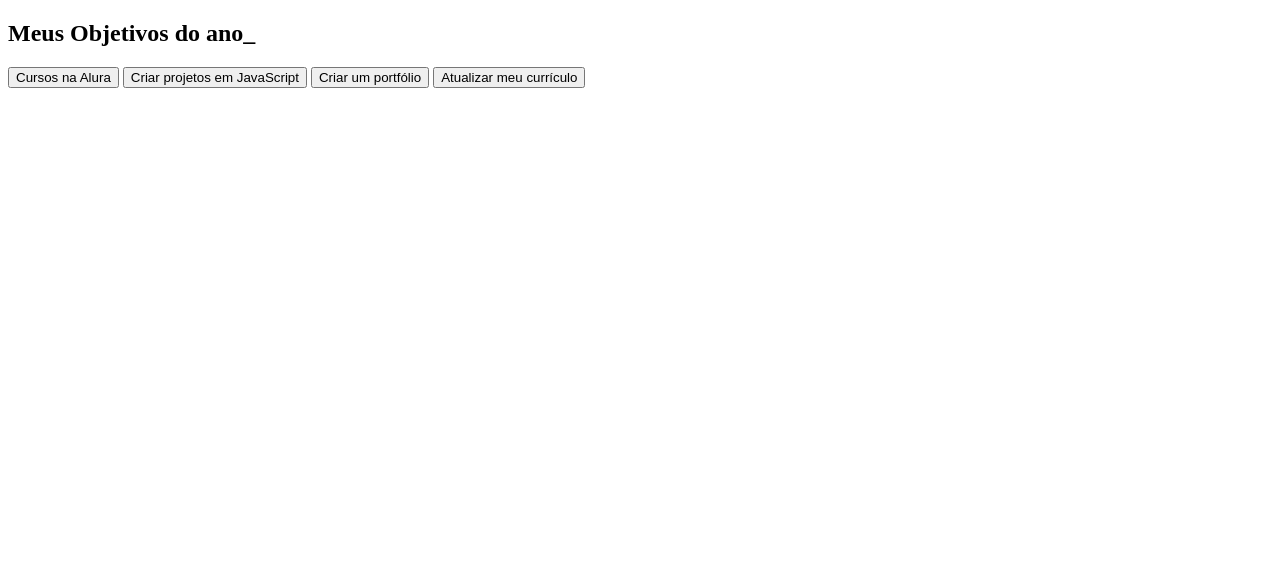
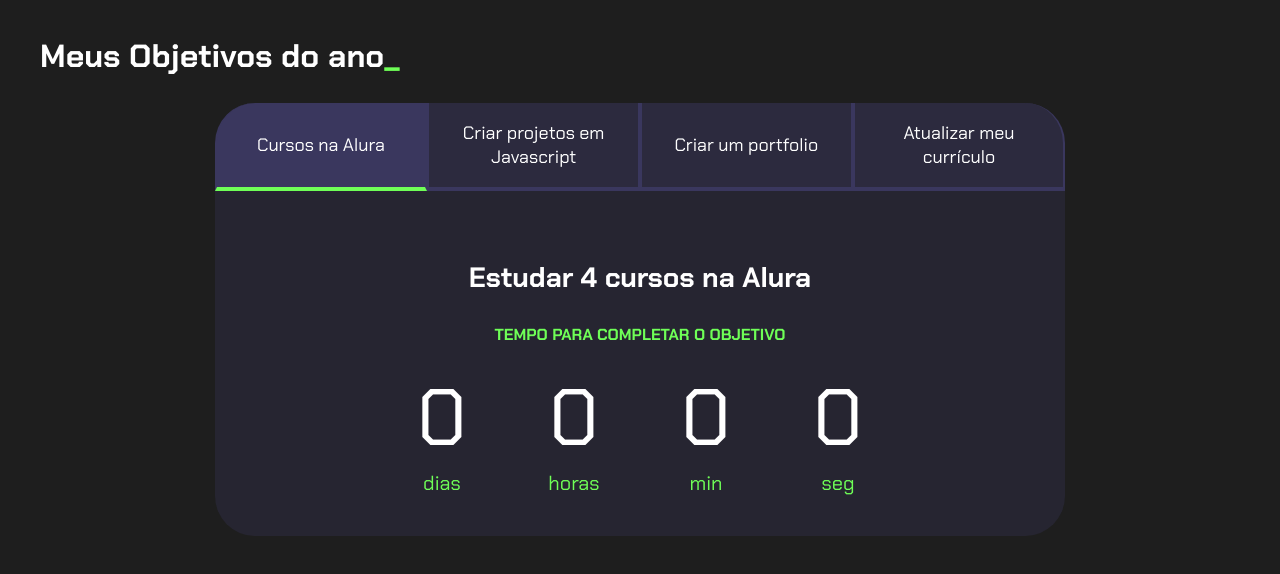
Before and after one commit to greguinha/3-ano-projeto, a plain HTML site: page index.html in a window 1280 px wide. Drawn offline with Linux system fonts and the light colour scheme.

Commit message:
Add files via upload

```diff
--- a/index.html
+++ b/index.html
@@ -1,20 +1,116 @@
 <!DOCTYPE html>
 <html lang="pt-br">
+
 <head>
     <meta charset="UTF-8">
     <meta name="viewport" content="width=device-width, initial-scale=1.0">
     <title>Meus objetivos do ano</title>
+    <link rel="stylesheet" href="style.css">
 </head>
-<body>
+
 <body>
     <section class="conteudo-principal">
-         <h2 class="titulo-principal">Meus Objetivos do ano_</h2>
+        <h2 class="titulo-principal">Meus Objetivos do ano<span>_</span></h2>
+        <div class="conteudo">
             <div class="botoes">
-            <button class="botao">Cursos na Alura</button>
-            <button class="botao">Criar projetos em JavaScript</button>
-            <button class="botao">Criar um portfólio</button>
+                <button class="botao ativo">Cursos na Alura</button>
+                <button class="botao">Criar projetos em Javascript</button>
+                <button class="botao">Criar um portfolio</button>
                 <button class="botao">Atualizar meu currículo</button>
             </div>
+            <div class="abas-textos">
+                <div class="aba-conteudo ativo">
+                    <h3 class="aba-conteudo-titulo-principal">Estudar 4 cursos na Alura</h3>
+                    <h4 class="aba-conteudo-titulo-secundario">Tempo para completar o objetivo</h4>
+                    <div class="contador">
+                        <div class="contador-digito">
+                            <p class="contador-digito-numero" id="dias0">7</p>
+                            <p class="contador-digito-texto">dias</p>
+                        </div>
+                        <div class="contador-digito">
+                            <p class="contador-digito-numero" id="horas0">7</p>
+                            <p class="contador-digito-texto">horas</p>
+                        </div>
+                        <div class="contador-digito">
+                            <p class="contador-digito-numero" id="min0">7</p>
+                            <p class="contador-digito-texto">min</p>
+                        </div>
+                        <div class="contador-digito">
+                            <p class="contador-digito-numero" id="seg0">7</p>
+                            <p class="contador-digito-texto">seg</p>
+                        </div>
+                    </div>
+                </div>
+                <div class="aba-conteudo">
+                    <h3 class="aba-conteudo-titulo-principal">Criar 5 projetos em Javascript</h3>
+                    <h4 class="aba-conteudo-titulo-secundario">Tempo para completar o objetivo</h4>
+                    <div class="contador">
+                        <div class="contador-digito">
+                            <p class="contador-digito-numero" id="dias1">7</p>
+                            <p class="contador-digito-texto">dias</p>
+                        </div>
+                        <div class="contador-digito">
+                            <p class="contador-digito-numero" id="horas1">7</p>
+                            <p class="contador-digito-texto">horas</p>
+                        </div>
+                        <div class="contador-digito">
+                            <p class="contador-digito-numero" id="min1">7</p>
+                            <p class="contador-digito-texto">min</p>
+                        </div>
+                        <div class="contador-digito">
+                            <p class="contador-digito-numero" id="seg1">7</p>
+                            <p class="contador-digito-texto">seg</p>
+                        </div>
+                    </div>
+                </div>
+                <div class="aba-conteudo">
+                    <h3 class="aba-conteudo-titulo-principal">Criar um portfolio com os meus 3 melhores projetos</h3>
+                    <h4 class="aba-conteudo-titulo-secundario">Tempo para completar o objetivo</h4>
+                    <div class="contador">
+                        <div class="contador-digito">
+                            <p class="contador-digito-numero" id="dias2">7</p>
+                            <p class="contador-digito-texto">dias</p>
+                        </div>
+                        <div class="contador-digito">
+                            <p class="contador-digito-numero" id="horas2">7</p>
+                            <p class="contador-digito-texto">horas</p>
+                        </div>
+                        <div class="contador-digito">
+                            <p class="contador-digito-numero" id="min2">7</p>
+                            <p class="contador-digito-texto">min</p>
+                        </div>
+                        <div class="contador-digito">
+                            <p class="contador-digito-numero" id="seg2">7</p>
+                            <p class="contador-digito-texto">seg</p>
+                        </div>
+                    </div>
+                </div>
+                <div class="aba-conteudo">
+                    <h3 class="aba-conteudo-titulo-principal">Atualizar meu curriculo com os certificados da Alura</h3>
+                    <h4 class="aba-conteudo-titulo-secundario">Tempo para completar o objetivo</h4>
+                    <div class="contador">
+                        <div class="contador-digito">
+                            <p class="contador-digito-numero" id="dias3">7</p>
+                            <p class="contador-digito-texto">dias</p>
+                        </div>
+                        <div class="contador-digito">
+                            <p class="contador-digito-numero" id="horas3">7</p>
+                            <p class="contador-digito-texto">horas</p>
+                        </div>
+                        <div class="contador-digito">
+                            <p class="contador-digito-numero" id="min3">7</p>
+                            <p class="contador-digito-texto">min</p>
+                        </div>
+                        <div class="contador-digito">
+                            <p class="contador-digito-numero" id="seg3">7</p>
+                            <p class="contador-digito-texto">seg</p>
+                        </div>
+                    </div>
+                </div>
+            </div>
+        </div>
     </section>
+    <script src="main.js"></script>
 </body>
+
 </html>
--- /dev/null
+++ b/main.js
@@ -0,0 +1,60 @@
+const botoes = document.querySelectorAll(".botao");
+const textos = document.querySelectorAll(".aba-conteudo");
+
+for (let i = 0; i < botoes.length; i++) {
+    botoes[i].onclick = function () {
+
+        for (let j = 0; j < botoes.length; j++) {
+            botoes[j].classList.remove("ativo");
+            textos[j].classList.remove("ativo");
+        }
+
+        botoes[i].classList.add("ativo");
+        textos[i].classList.add("ativo");
+    }
+}
+
+const contadores = document.querySelectorAll(".contador");
+const tempoObjetivo1 = new Date("2020-10-05T00:00:00");
+const tempoObjetivo2 = new Date("2023-12-05T00:00:00");
+const tempoObjetivo3 = new Date("2023-12-30T00:00:00");
+const tempoObjetivo4 = new Date("2024-02-01T00:00:00");
+
+const tempos = [tempoObjetivo1,tempoObjetivo2,tempoObjetivo3,tempoObjetivo4];
+
+
+function calculaTempo(tempoObjetivo) {
+    let tempoAtual = new Date();
+    let tempoFinal = tempoObjetivo - tempoAtual;
+    let segundos = Math.floor(tempoFinal / 1000);
+    let minutos = Math.floor(segundos / 60);
+    let horas = Math.floor(minutos / 60);
+    let dias = Math.floor(horas / 24);
+
+    segundos %= 60;
+    minutos %= 60;
+    horas %= 24;
+    if (tempoFinal > 0){
+        return [dias,horas,minutos,segundos];
+    } else {
+        return [0,0,0,0];
+    }
+}
+
+function atualizaCronometro(){
+    document.getElementById("dias0").textContent = calculaTempo(tempos[0])[0];
+    document.getElementById("horas0").textContent = calculaTempo(tempos[0])[1];
+    document.getElementById("min0").textContent = calculaTempo(tempos[0])[2];
+    document.getElementById("seg0").textContent = calculaTempo(tempos[0])[3];
+
+    for (let i=0; i<contadores.length;i++){
+       // contadores[i].textContent = calculaTempo(tempos[i]);
+    }
+}
+
+function comecaCronometro(){
+    atualizaCronometro();
+    setInterval(atualizaCronometro,1000);
+}
+
+comecaCronometro();
--- /dev/null
+++ b/style.css
@@ -0,0 +1,128 @@
+@import url('https://fonts.googleapis.com/css2?family=Chakra+Petch:wght@400;700&display=swap');
+
+:root {
+    --cor-de-fundo: #1E1E1E;
+    --verde: #6FFF57;
+    --branco: #FFFFFF;
+    --botao-ativo: #3A375E;
+    --botao-inativo: rgba(58, 55, 94, 0.5);
+    --texto-fundo: rgba(58, 55, 94, 0.3);
+}
+
+body {
+    background-color: var(--cor-de-fundo);
+    color: var(--branco);
+    font-family: 'Chakra Petch', sans-serif;
+}
+
+
+.conteudo-principal {
+    display: flex;
+    flex-direction: column;
+    justify-content: center;
+    align-items: center;
+    max-width: 1200px;
+    width: 100%;
+    margin: 0 auto;
+}
+
+.titulo-principal {
+    text-align: left;
+    width: 100%;
+    font-size: 32px;
+}
+
+.titulo-principal span {
+    color: var(--verde);
+}
+
+
+.botao {
+    font-family: 'Chakra Petch', sans-serif;
+    background-color: var(--botao-inativo);
+    color: var(--branco);
+    display: flex;
+    justify-content: center;
+    padding: 1em;
+    font-size: 18px;
+    align-items: center;
+    width: 100%;
+    border-bottom: 4px solid var(--botao-ativo);
+    border-left: 2px solid var(--botao-ativo);
+    border-right: 2px solid var(--botao-ativo);
+    border-top: none;
+}
+
+.botao:first-child {
+    border-radius: 40px 40px 0 0;
+}
+
+.botoes {
+    display: block;
+}
+
+.botao.ativo{
+    background-color: var(--botao-ativo);
+    border-bottom: 4px solid var(--verde);
+}
+
+.abas-textos{
+    background-color: var(--texto-fundo);
+    padding: 40px;
+    border-radius: 0 0 40px 40px;
+}
+.aba-conteudo.ativo{
+    display:block;
+}
+
+.aba-conteudo{
+    display: none;
+}
+
+.aba-conteudo-titulo-principal{
+    font-size: 28px;
+    text-align: center;
+}
+.aba-conteudo-titulo-secundario{
+    text-align: center;
+    color: var(--verde);
+    text-transform: uppercase;
+}
+
+.contador{
+    display:flex;
+    justify-content: center;
+    flex-wrap: wrap;
+}
+.contador-digito{
+    padding: 0 16px;
+    text-align: center;
+    min-width: 100px;
+}
+
+.contador-digito-numero{
+    font-size: 80px;
+    margin: 0;
+
+}
+
+.contador-digito-texto{
+    color: var(--verde);
+    font-size: 20px;
+    margin: 0;
+
+}
+
+@media screen and (min-width: 768px) {
+    .botoes {
+        display: flex;
+    }
+
+    .botao:first-child {
+        border-radius: 40px 0 0 0;
+    }
+
+    .botao:last-child {
+        border-radius: 0 40px 0 0;
+    }
+}
```
Lines whose indentation alone changed are shown as unchanged.
